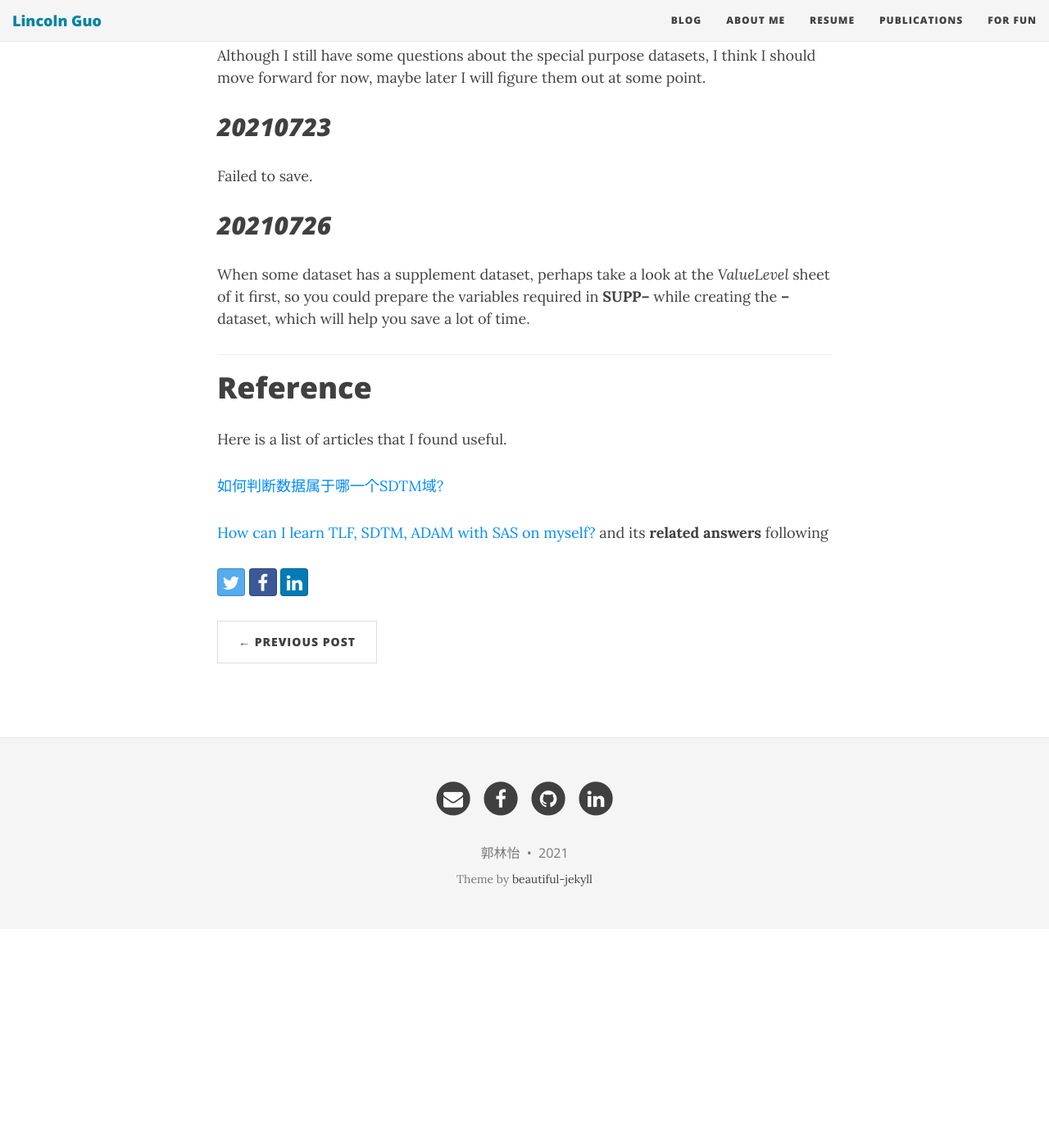
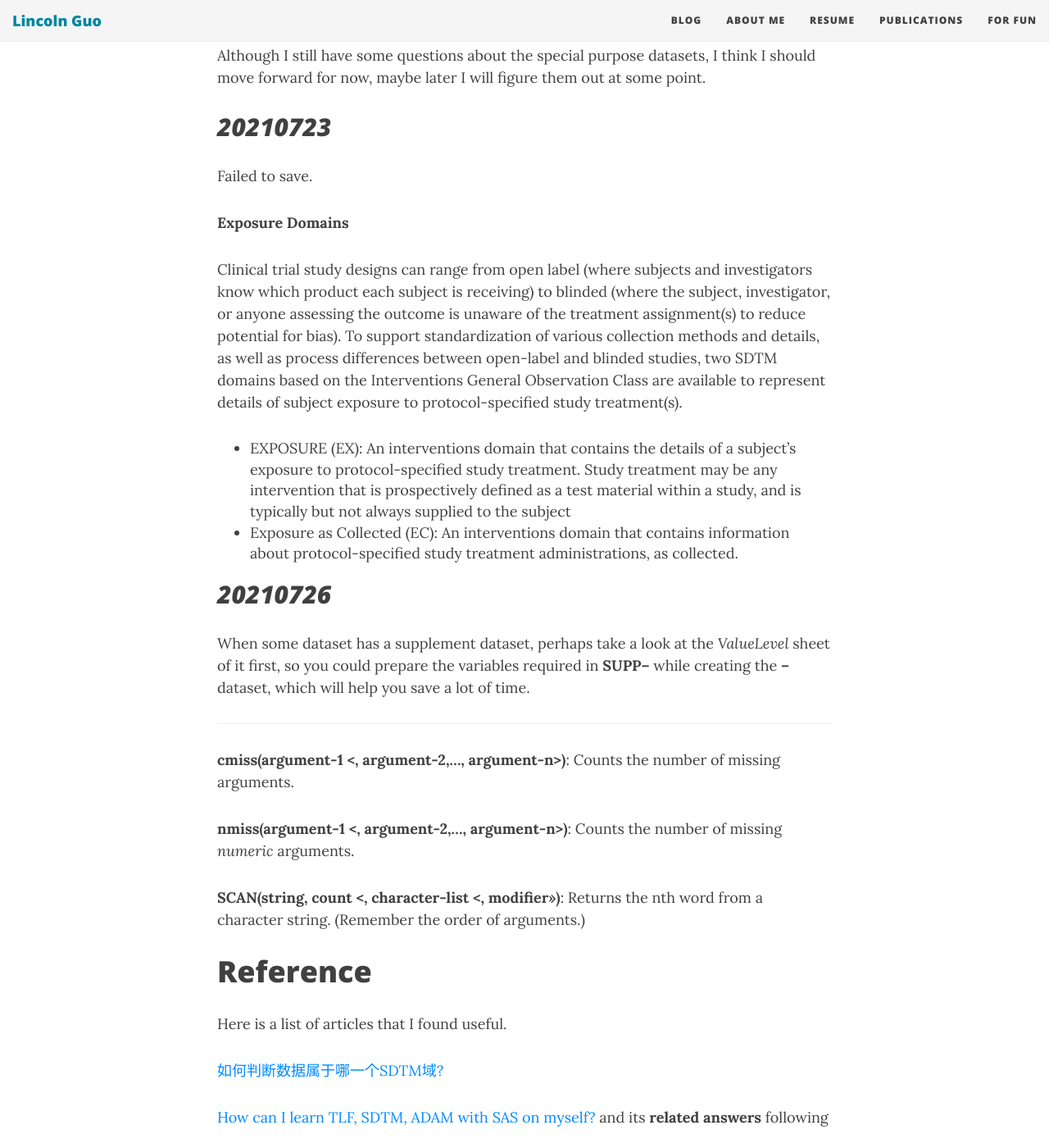
Before and after one commit to LinyiGuo96/LinyiGuo96.github.io, a Jekyll site: the page built from _posts/2021-06-16-SAS-Clinical-Trial-Study-Notes.md, in a window 1280 px wide and 1400 px high, scrolled down 13041 px. Shown: the whole window at 82% size. Built offline with Jekyll 4.4.1, drawn with Linux system fonts in a browser that asks for light colours; nearby versions of some CDN libraries; comment, search, counter and statistics services are not loaded; before the commit the page ends 14174 px from its top, so only the background shows below that.

Commit message:
Update 2021-06-16-SAS-Clinical-Trial-Study-Notes.md

```diff
--- a/_posts/2021-06-16-SAS-Clinical-Trial-Study-Notes.md
+++ b/_posts/2021-06-16-SAS-Clinical-Trial-Study-Notes.md
@@ -395,11 +395,32 @@ Although I still have some questions about the special purpose datasets, I think
 
 Failed to save.
 
+**Exposure Domains**
+
+Clinical trial study designs can range from open label (where subjects and investigators know which product each
+subject is receiving) to blinded (where the subject, investigator, or anyone assessing the outcome is unaware of the
+treatment assignment(s) to reduce potential for bias). To support standardization of various collection methods and
+details, as well as process differences between open-label and blinded studies, two SDTM domains based on the
+Interventions General Observation Class are available to represent details of subject exposure to protocol-specified
+study treatment(s).
+
+- EXPOSURE (EX): An interventions domain that contains the details of a subject's exposure to protocol-specified study treatment. Study
+treatment may be any intervention that is prospectively defined as a test material within a study, and is typically but
+not always supplied to the subject
+- Exposure as Collected (EC): An interventions domain that contains information about protocol-specified study treatment administrations, as collected.
+
 ## _20210726_
 
 When some dataset has a supplement dataset, perhaps take a look at the _ValueLevel_ sheet of it first, so you could prepare the variables required in **SUPP--** while creating the **--** dataset, which will help you save a lot of time.
 
 ------------
+
+**cmiss(argument-1 <, argument-2,…, argument-n>)**: Counts the number of missing arguments.
+
+**nmiss(argument-1 <, argument-2,…, argument-n>)**: Counts the number of missing _numeric_ arguments.
+
+**SCAN(string, count <, character-list <, modifier>>)**: Returns the nth word from a character string. (Remember the order of arguments.)
+
 
 
 
```
